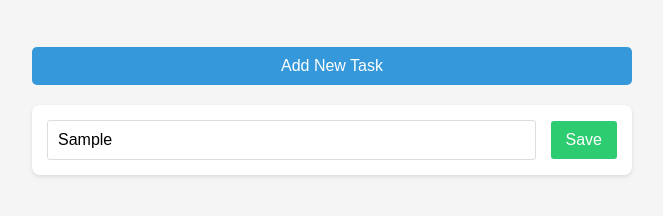
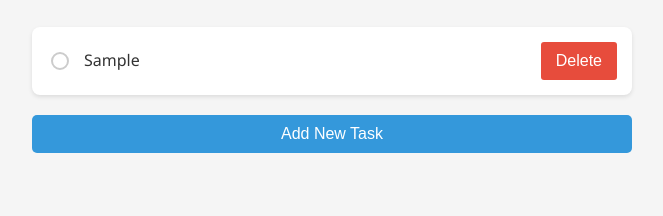
Before and after one commit to celenemre7/case-study, a plain HTML site: page index.html in a window 1280 px wide. Both pictures are taken after typing "Sample" into the empty fields and a click on the button "Save". Shown: the part 96-312 px from the top of the page, without its empty margins (308-971 px from the left). Drawn offline with Linux system fonts and the light colour scheme.

Commit message:
javascript

```diff
--- a/index.html
+++ b/index.html
@@ -16,4 +16,64 @@
       <button id="save-task-btn">Save</button>
     </div>
   </body>
+
+  <script>
+      const taskList = document.getElementById("task-list");
+      const addTaskBtn = document.getElementById("add-task-btn");
+      const taskForm = document.getElementById("task-form");
+      const taskInput = document.getElementById("task-input");
+      const saveTaskBtn = document.getElementById("save-task-btn");
+
+      let tasks = [];
+
+      addTaskBtn.addEventListener("click", () => {
+        taskForm.style.display = "flex";
+      });
+
+      saveTaskBtn.addEventListener("click", () => {
+        const newTask = taskInput.value;
+        if (newTask !== "") {
+          tasks.push({
+            text: newTask,
+            completed: false,
+          });
+          renderTasks();
+          taskForm.style.display = "none";
+          taskInput.value = "";
+        }
+      });
+
+      function renderTasks() {
+        taskList.innerHTML = "";
+        tasks.forEach((task, index) => {
+          const taskItem = document.createElement("div");
+          taskItem.className = "task-item";
+          taskItem.innerHTML = `
+      <input type="checkbox" ${
+        task.completed ? "checked" : ""
+      } data-index="${index}">
+      <span>${task.text}</span>
+      <button onclick="deleteTask(${index})">Delete</button>
+    `;
+          taskList.appendChild(taskItem);
+        });
+
+        const checkboxes = document.querySelectorAll(
+          ".task-item input[type='checkbox']"
+        );
+        checkboxes.forEach((checkbox) => {
+          checkbox.addEventListener("change", (e) => {
+            const index = e.target.getAttribute("data-index");
+            tasks[index].completed = e.target.checked;
+          });
+        });
+      }
+
+      function deleteTask(index) {
+        tasks.splice(index, 1);
+        renderTasks();
+      }
+
+      renderTasks();
+    </script>
 </html>
--- a/style.css
+++ b/style.css
@@ -91,7 +91,7 @@ h1 {
   border: 1px solid #ddd;
   border-radius: 3px;
   font-size: 16px;
-  min-width: 0; /* Prevent input from overflowing */
+  min-width: 0;
 }
 #task-input:focus {
   outline: none;
```
